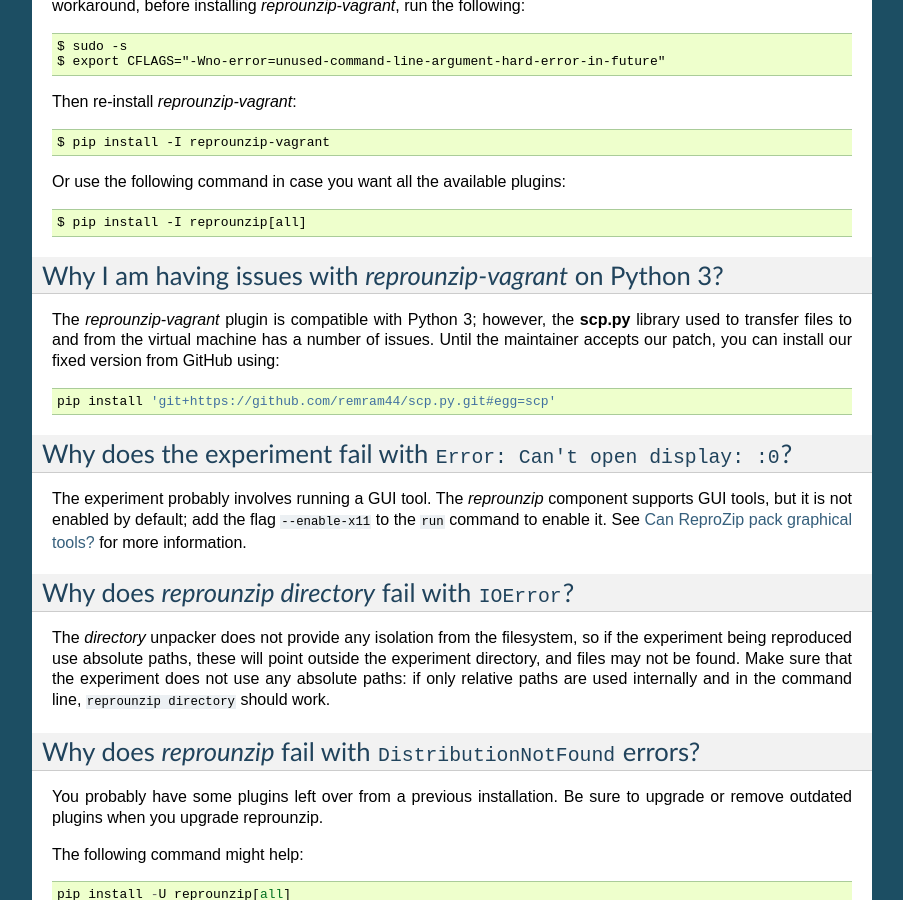
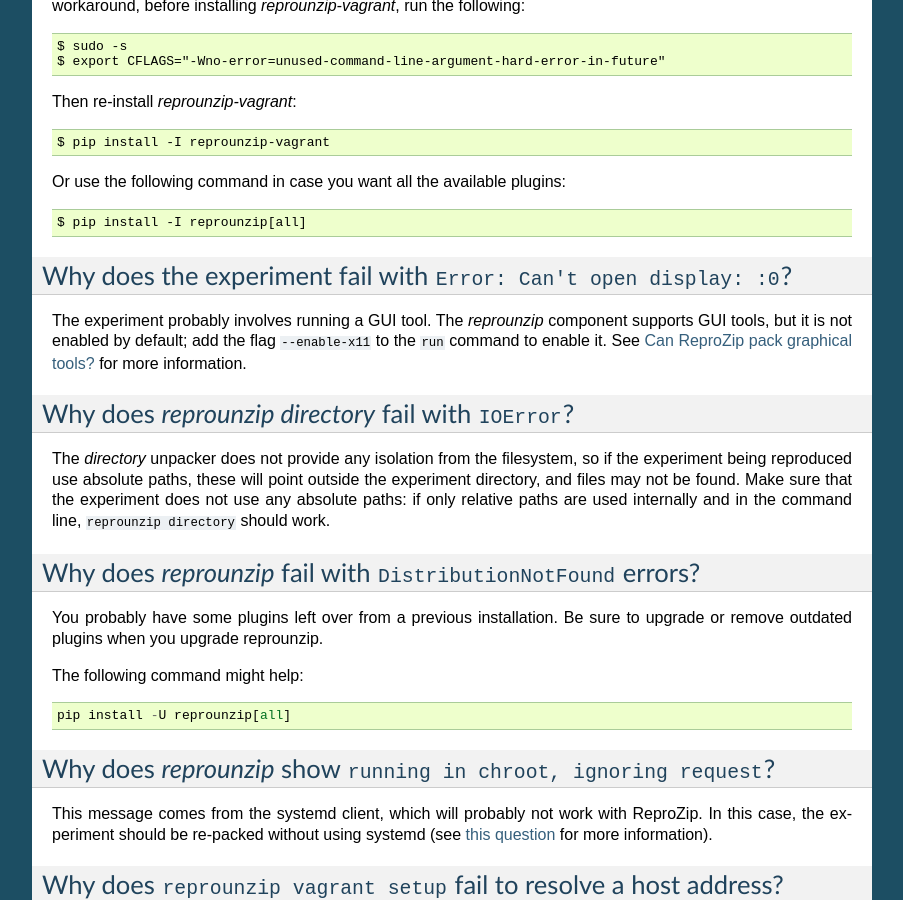
Before and after one commit to VIDA-NYU/reprozip, a Sphinx documentation site: the page built from docs/source/faq.rst, in a window 1280 px wide and 900 px high, scrolled down 3048 px. Shown: the whole window, without its empty margins (198-1101 px from the left). Built offline with Sphinx 7.4.7, drawn with Linux system fonts in a browser that asks for light colours; some of the changed text lies outside the part shown.

Commit message:
Removes scp-py3 section: scp.py has been updated

```diff
--- a/docs/source/faq.rst
+++ b/docs/source/faq.rst
@@ -3,7 +3,7 @@
 Frequently Asked Questions
 **************************
 
-.. _file_id:
+..  _file_id:
 
 Why `reprozip` does not identify my input/output file?
 ======================================================
@@ -127,21 +127,12 @@
 
     $ pip install -I reprounzip[all]
 
-..  _scp-py3:
-
-Why I am having issues with `reprounzip-vagrant` on Python 3?
-=============================================================
-
-The `reprounzip-vagrant` plugin is compatible with Python 3; however, the **scp.py** library used to transfer files to and from the virtual machine has a number of issues. Until the maintainer accepts our patch, you can install our fixed version from GitHub using::
-
-    pip install 'git+https://github.com/remram44/scp.py.git#egg=scp'
-
 Why does the experiment fail with ``Error: Can't open display: :0``?
 ====================================================================
 
 The experiment probably involves running a GUI tool. The `reprounzip` component supports GUI tools, but it is not enabled by default; add the flag ``--enable-x11`` to the ``run`` command to enable it. See :ref:`gui-tools` for more information.
 
-.. _directory_error:
+..  _directory_error:
 
 Why does `reprounzip directory` fail with ``IOError``?
 ======================================================
@@ -174,7 +165,7 @@
 
 there is probably a firewall blocking the Vagrant VM to have Internet connection; the VM needs Internet connection to download required software for setting up the experiment for you. Please make sure that your anti-virus/firewall is not causing this issue.
 
-.. _nosuchfile:
+..  _nosuchfile:
 
 Why does ``reprounzip run`` fail with ``no such file or directory`` or similar?
 ===============================================================================
```
